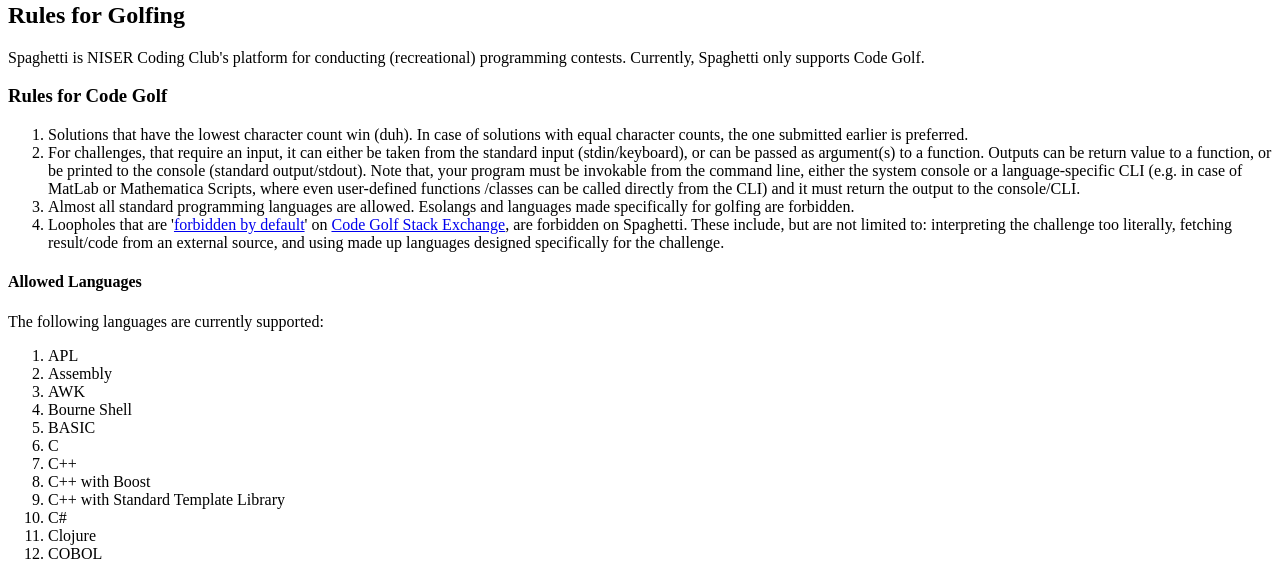
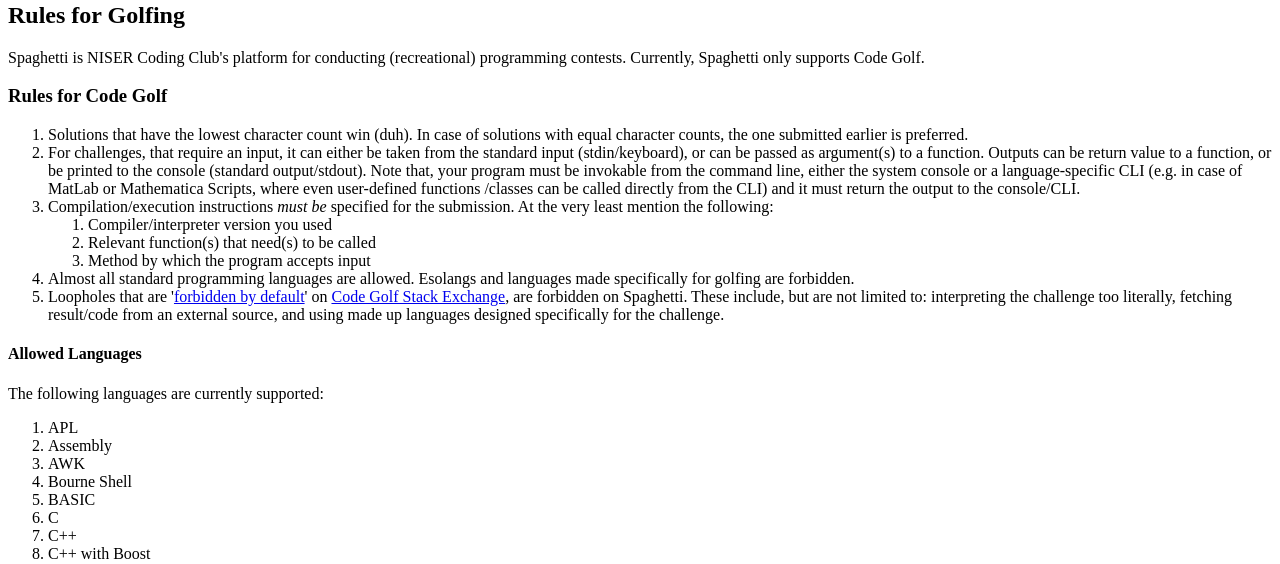
Before and after one commit to sdgniser/spaghetti, a Django app: page /rules/ in a window 1280 px wide. Shown: the part 150-714 px from the top of the page. Run offline with Django 3.2, Linux system fonts and the light colour scheme.

Commit message:
minor fixes: added rule, compilation instructions required, handled a django error

```diff
--- a/golf/forms.py
+++ b/golf/forms.py
@@ -7,7 +7,7 @@
     Form to record the solution.
     Usually displayed on the corresponding problem's detail page
     """
-    instructions = forms.CharField(required=False,
+    instructions = forms.CharField(
             widget=forms.Textarea, label='Compilation/Execution Instructions')
     class Meta:
         model = Solution
--- a/golf/views.py
+++ b/golf/views.py
@@ -55,6 +55,9 @@
     """
     prob = GolfProblem.objects.get(id=pid)
 
+    # To keep track of repeat submissions
+    repeat_submission = False
+
     if prob.is_upcoming():
         raise Http404('Problem not out yet.')
 
@@ -96,7 +99,6 @@
     # Stuff to do for a GET request
     else:
         form = None
-        repeat_submission = False
         # Display a submission form only if the user is authenticated and the
         # problem is active
         if request.user.is_authenticated and prob.is_active():
--- a/templates/rules.html
+++ b/templates/rules.html
@@ -26,8 +26,18 @@
     console (standard output/stdout). Note that, your program must be invokable
     from the command line, either the system console or a language-specific CLI
     (e.g. in case of MatLab or Mathematica Scripts, where even user-defined
-    functions /classes can be called directly from the CLI) and it must return the
-    output to the console/CLI.
+    functions /classes can be called directly from the CLI) and it must return
+    the output to the console/CLI.
+  </li>
+
+  <li>
+    Compilation/execution instructions <em>must be</em> specified for the
+    submission. At the very least mention the following:
+    <ol>
+      <li>Compiler/interpreter version you used</li>
+      <li>Relevant function(s) that need(s) to be called</li>
+      <li>Method by which the program accepts input</li>
+    </ol>
   </li>
 
   <li>
```
